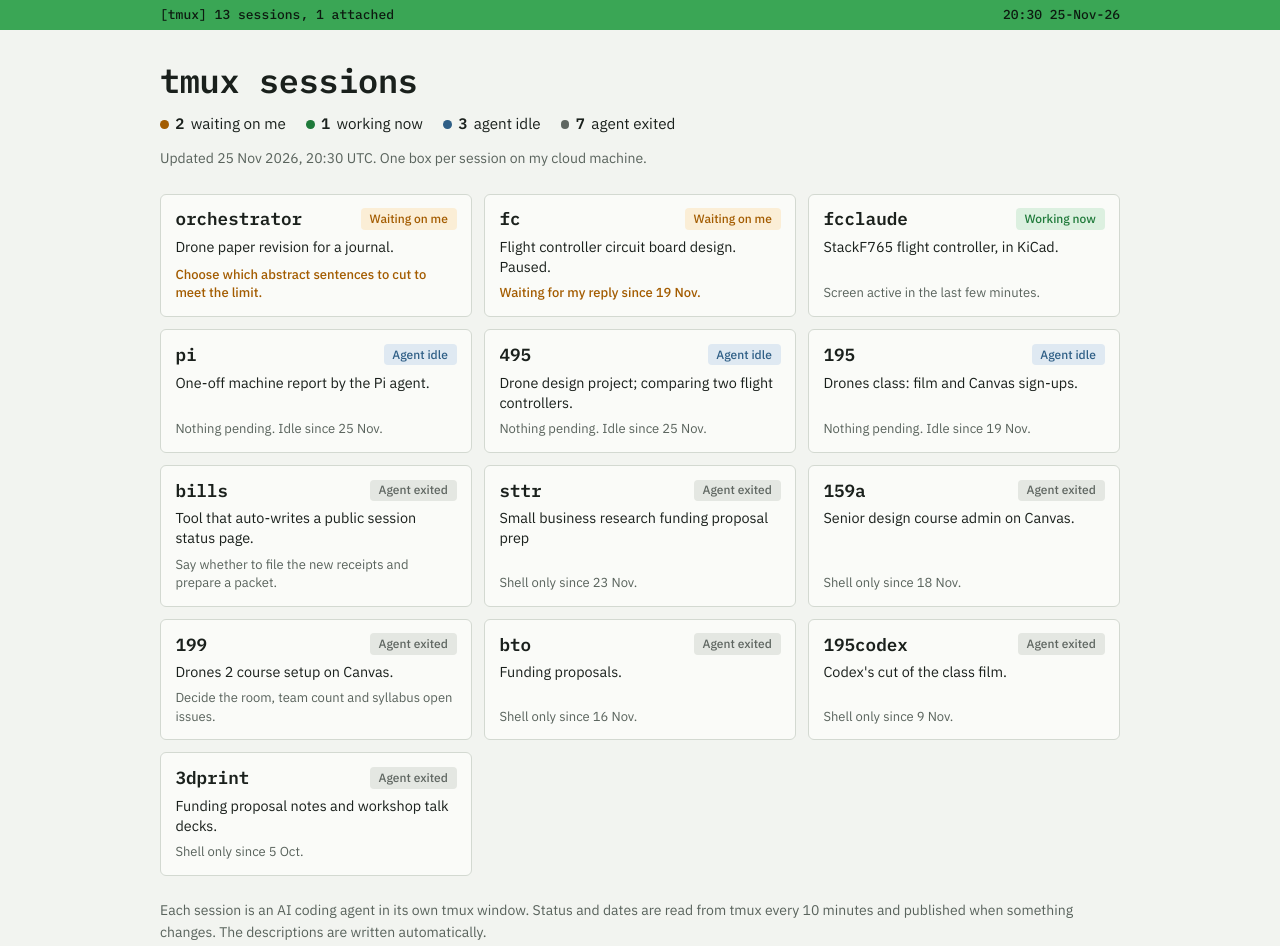
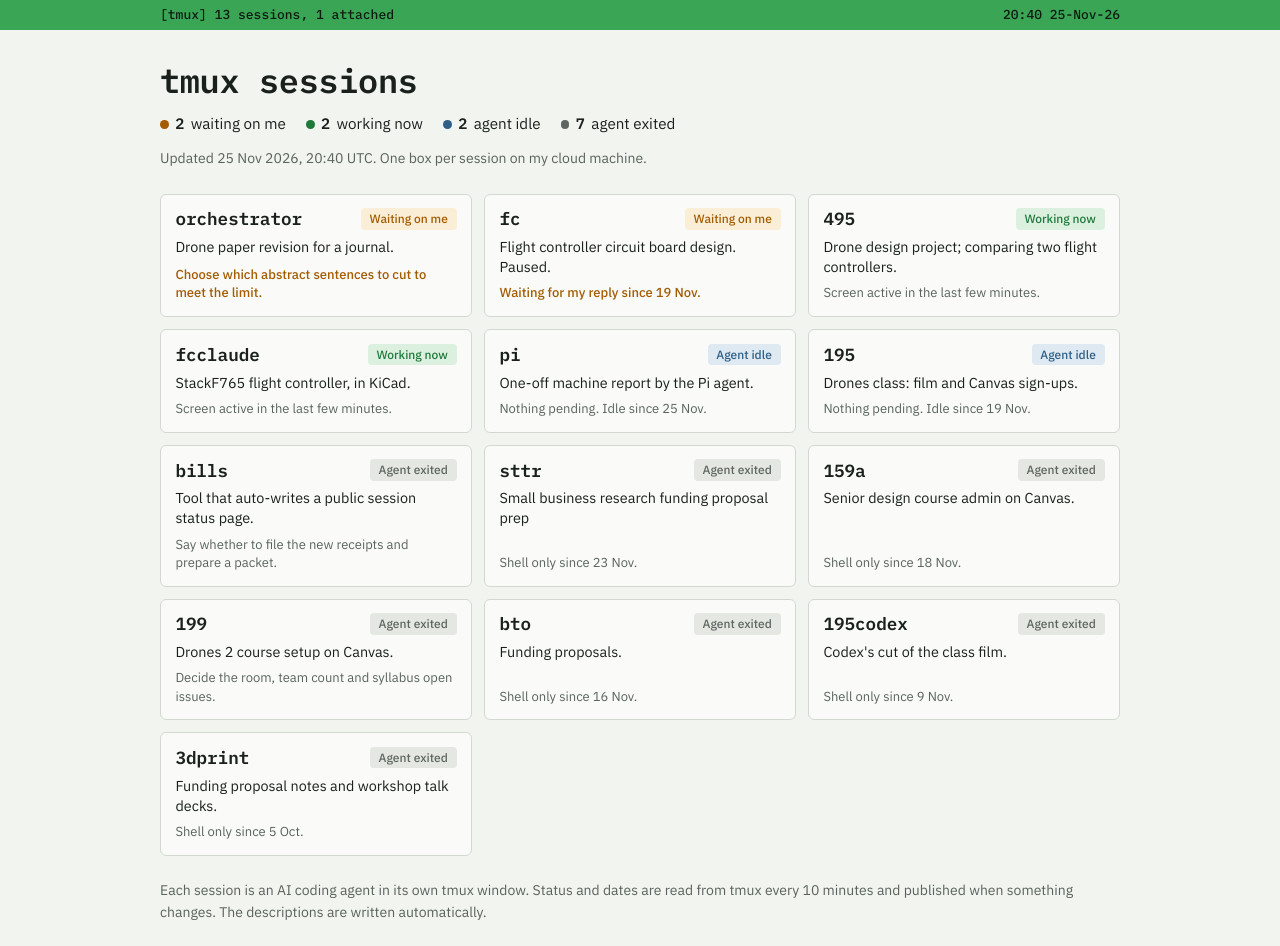
Before and after one commit to PeterJBurke/tmux-sessions, a plain HTML site: page index.html in a window 1280 px wide. Drawn offline with Linux system fonts and the light colour scheme.

Commit message:
Update 2026-11-25 20:40 UTC

```diff
--- a/index.html
+++ b/index.html
@@ -115,13 +115,13 @@ h1 {
 </style>
 </head>
 <body>
-<div class="statusline"><div><span>[tmux] 13 sessions, 1 attached</span><span>20:30 25-Nov-26</span></div></div>
+<div class="statusline"><div><span>[tmux] 13 sessions, 1 attached</span><span>20:40 25-Nov-26</span></div></div>
 
 <div class="wrap">
   <header>
     <h1>tmux sessions</h1>
-    <p class="tally"><span><i class="dot wait"></i><b>2</b> waiting on me</span><span><i class="dot work"></i><b>1</b> working now</span><span><i class="dot idle"></i><b>3</b> agent idle</span><span><i class="dot gone"></i><b>7</b> agent exited</span></p>
-    <p class="stamp">Updated 25 Nov 2026, 20:30 UTC. One box per session on my cloud machine.</p>
+    <p class="tally"><span><i class="dot wait"></i><b>2</b> waiting on me</span><span><i class="dot work"></i><b>2</b> working now</span><span><i class="dot idle"></i><b>2</b> agent idle</span><span><i class="dot gone"></i><b>7</b> agent exited</span></p>
+    <p class="stamp">Updated 25 Nov 2026, 20:40 UTC. One box per session on my cloud machine.</p>
   </header>
 
   <main class="grid">
@@ -136,6 +136,11 @@ h1 {
       <span class="need wait">Waiting for my reply since 19 Nov.</span>
     </div>
     <div class="box">
+      <span class="top"><span class="nm">495</span><span class="pill work">Working now</span></span>
+      <span class="sum">Drone design project; comparing two flight controllers.</span>
+      <span class="need">Screen active in the last few minutes.</span>
+    </div>
+    <div class="box">
       <span class="top"><span class="nm">fcclaude</span><span class="pill work">Working now</span></span>
       <span class="sum">StackF765 flight controller, in KiCad.</span>
       <span class="need">Screen active in the last few minutes.</span>
@@ -143,11 +148,6 @@ h1 {
     <div class="box">
       <span class="top"><span class="nm">pi</span><span class="pill idle">Agent idle</span></span>
       <span class="sum">One-off machine report by the Pi agent.</span>
-      <span class="need">Nothing pending. Idle since 25 Nov.</span>
-    </div>
-    <div class="box">
-      <span class="top"><span class="nm">495</span><span class="pill idle">Agent idle</span></span>
-      <span class="sum">Drone design project; comparing two flight controllers.</span>
       <span class="need">Nothing pending. Idle since 25 Nov.</span>
     </div>
     <div class="box">
```
